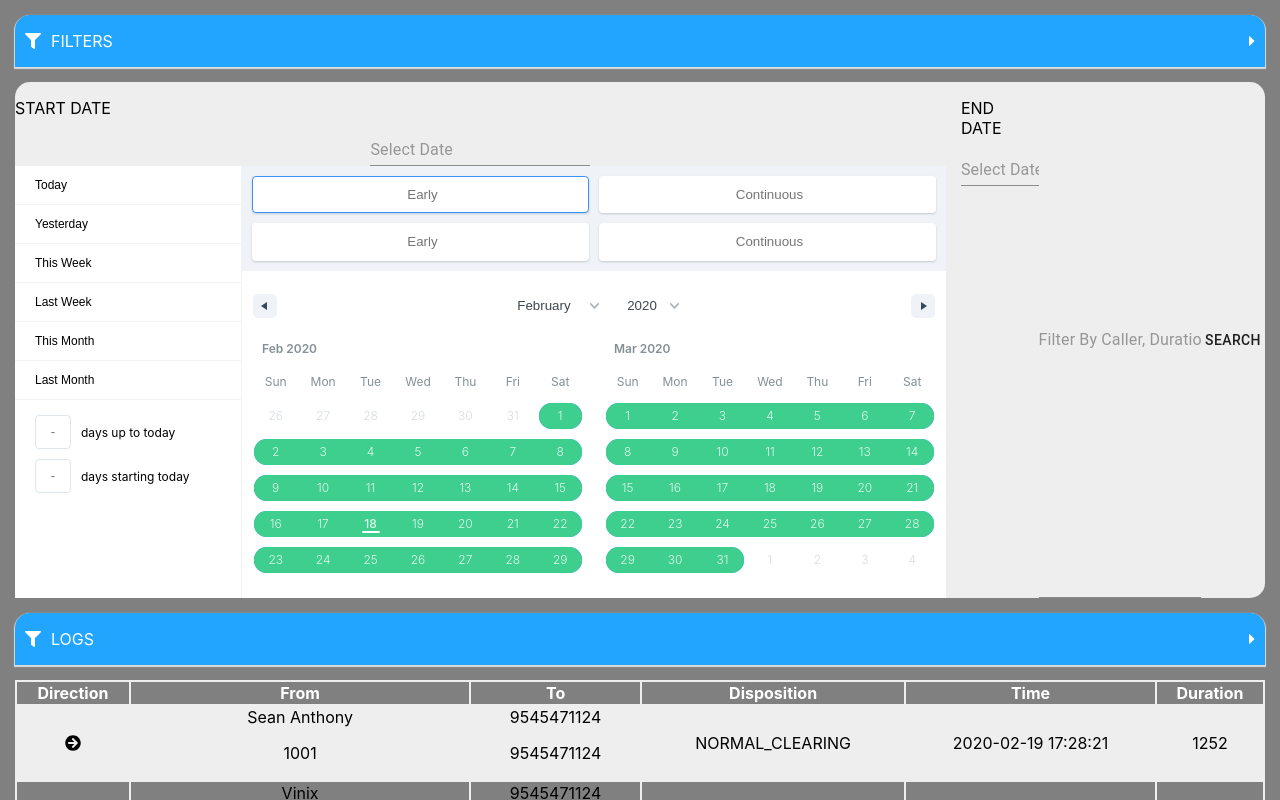
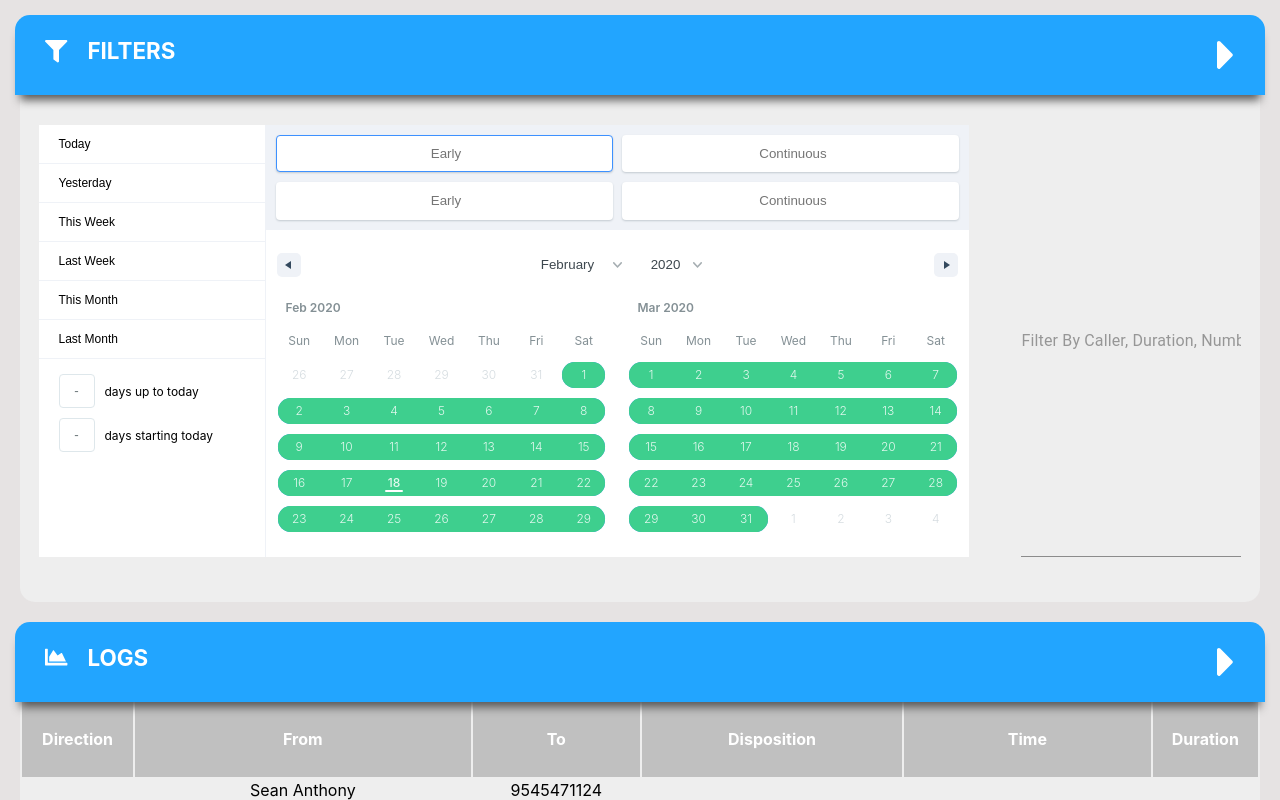
Before and after one commit to teemak/kazoo_cdr, a React (Create React App) app: page / in a window 1280 px wide. Shown: the top 800 px of the page. Built offline with nearby package versions, Linux system fonts and the light colour scheme.

Commit message:
Polished app

```diff
--- a/public/index.html
+++ b/public/index.html
@@ -10,6 +10,7 @@
       content="Web site created using create-react-app"
     />
     <link rel="apple-touch-icon" href="%PUBLIC_URL%/logo192.png" />
+    <link href="https://fonts.googleapis.com/css?family=Nunito&display=swap" rel="stylesheet">
     <!--
       manifest.json provides metadata used when your web app is installed on a
       user's mobile device or desktop. See https://developers.google.com/web/fundamentals/web-app-manifest/
--- a/src/App.css
+++ b/src/App.css
@@ -23,34 +23,48 @@
 }
 
 .windows {
-	margin: 15px;
+	margin: 20px;
 	border-radius: 15px;
 }
 
 .awning {
-	margin: 15px;
+  margin: 15px;
 	background: #22A5FF;
 	color: white;
 	border-top-left-radius: 15px;
 	border-top-right-radius: 15px;
-	box-shadow: 0 1px 1px 1px #ddd;
+	box-shadow: 0 10px 10px -5px #555;
 	display: flex;
 	padding: 0 10px;
-	justify-content: space-between;
+  justify-content: space-between;
+  position: sticky;
 }
 
-.awning-icon  {
-	margin-right: 10px;
+.awning-title {
+  margin-left: 20px;
+  font-weight: bold;
+  font-size: 1.4em;
+}
+
+.awning-icon, .caret {
+	margin-right: 20px;
+}
+
+.caret {
+  height: 100%;;
 }
 
 .filters-window {
 	background: #EEE;
   display:flex;
   justify-content: space-around;
+  padding: 45px 0;
+  margin-top: -30px;
 }
 
 .main-legs {
   width: 100%;
+  margin-top: -22px;
 	background: #EEE;
 }
 
@@ -58,20 +72,24 @@
   display: flex;
   justify-content: space-around;
   width: 100%;
-  background: gray;
+	background: #EEE;
 }
 
 .call-item {
   text-align: left;
 }
 
+.table-header {
+  height: 75px;
+}
+
 thead {
-  background: gray;
+  background: silver;
   color: white;
 }
 
 tr:nth-child(even) {
-  background: gray;
+  background: silver;
 }
 
 .custom-date {
@@ -79,14 +97,17 @@ tr:nth-child(even) {
 }
 
 .start-date {
-  //border: 1px solid black;
   margin-right: 15px;
 }
-
-.end-date {
-  //border: 1px solid black;
+.start-date-header {
+  padding: 0 15px;
 }
 
 .start-date-header, .end-date-header {
   text-align: left;
 }
+
+input.MuilnputBase-input.Muilnput-input {
+  width: 270px;
+  border: none;
+}
--- a/src/components/CustomDate.js
+++ b/src/components/CustomDate.js
@@ -15,8 +15,6 @@ export default class CustomDate  extends Component {
         return (
             <span className="custom-date">
                 <div className="start-date">
-                    <p className="start-date-header">START DATE</p>
-                    <Input placeholder="Select Date" />
                     <DateRangePicker
                         onChange={item => console.log(item)}
                         showSelectionPreview={true}
@@ -27,8 +25,6 @@ export default class CustomDate  extends Component {
                     />
                 </div>
                 <div className="end-date">
-                    <p className="end-date-header">END DATE</p>
-                    <Input placeholder="Select Date" />
                 </div>
             </span>
         )
--- a/src/components/Filter.js
+++ b/src/components/Filter.js
@@ -18,7 +18,7 @@ export default class Filter extends  Component {
 
     render() {
         return (
-    		<Input placeholder="Filter By Caller, Duration, Number..." onChange={event => this.criteria(event.target.value)} />
+    		<Input id="outlined-basic" placeholder="Filter By Caller, Duration, Number..." onChange={event => this.criteria(event.target.value)} />
         );
     }
 }
--- a/src/components/MainLegs.js
+++ b/src/components/MainLegs.js
@@ -30,7 +30,7 @@ export default class MainLegs extends Component {
         let point;
         switch(direction) {
             case 'inbound':
-                point = <FontAwesomeIcon icon={faArrowCircleRight} />
+                point = <FontAwesomeIcon size={42} icon={faArrowCircleRight} />
                 break;
             case 'outbound':
                 point = <FontAwesomeIcon icon={faArrowCircleLeft} />
--- a/src/components/MainView.js
+++ b/src/components/MainView.js
@@ -1,8 +1,7 @@
 import React, { Component } from "react";
-import ButtonGroup from "@material-ui/core/ButtonGroup";
-import Button from "@material-ui/core/Button";
 import { FontAwesomeIcon } from "@fortawesome/react-fontawesome";
 import { faFilter } from "@fortawesome/free-solid-svg-icons";
+import { faChartArea } from "@fortawesome/free-solid-svg-icons";
 import { faCaretRight } from "@fortawesome/free-solid-svg-icons";
 import MainLegs from '../components/MainLegs';
 import Filter from '../components/Filter';
@@ -18,29 +17,20 @@ export default class MainView extends Component {
 						FILTERS
 					</p>
 					<p>
-						<FontAwesomeIcon className="caret" icon={faCaretRight} />
+						<FontAwesomeIcon className="caret" icon={faCaretRight} size='3x'/>
 					</p>
 				</div>
 				<div className="filters-window windows">
-					<ButtonGroup
-						variant="contained"
-						color="primary"
-						aria-label="contained primary button group">
-						{/*<Button>Today</Button>
-						<Button>Week</Button>
-						<Button>Month</Button> */}
-					</ButtonGroup>
 					<CustomDate />
 					<Filter />
-					<Button>SEARCH</Button>
 				</div>
 				<div className="awning">
 					<p className="awning-title">
-						<FontAwesomeIcon className="awning-icon" icon={faFilter} />
+						<FontAwesomeIcon className="awning-icon" icon={faChartArea} />
 						LOGS
 					</p>
 					<p>
-						<FontAwesomeIcon className="caret" icon={faCaretRight} />
+						<FontAwesomeIcon className="caret" icon={faCaretRight} size='3x'/>
 					</p>
 				</div>
 				<div className="legs-window windows">
--- a/src/index.css
+++ b/src/index.css
@@ -1,11 +1,11 @@
 body {
   margin: 0;
-  font-family: -apple-system, BlinkMacSystemFont, 'Segoe UI', 'Roboto', 'Oxygen',
+  font-family: -apple-system, BlinkMacSystemFont, 'Nunito', 'Segoe UI', 'Roboto', 'Oxygen',
     'Ubuntu', 'Cantarell', 'Fira Sans', 'Droid Sans', 'Helvetica Neue',
     sans-serif;
   -webkit-font-smoothing: antialiased;
   -moz-osx-font-smoothing: grayscale;
-  background: gray;
+	background: #e6e3e3;
 }
 
 code {
```
